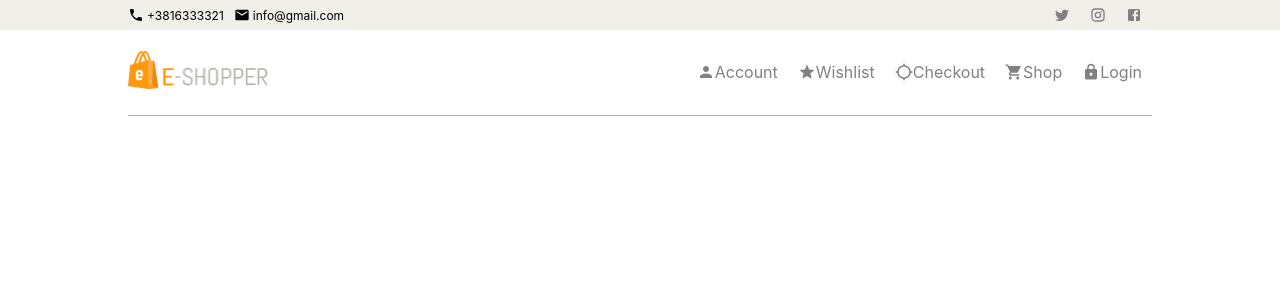
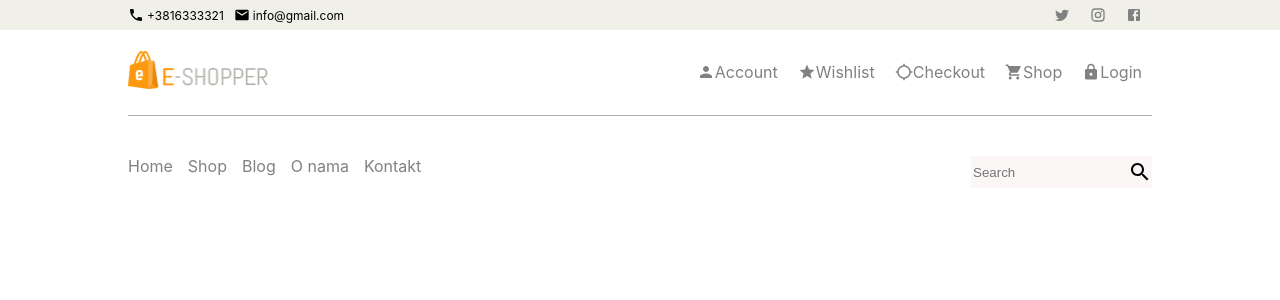
Before and after one commit to kemalkujovic/nitshop, a React (Create React App) app: page / in a window 1280 px wide. Shown: the top 300 px of the page. Built offline with nearby package versions, Linux system fonts and the light colour scheme.

Commit message:
searchBar

```diff
--- /dev/null
+++ b/src/Templates/Navigation/LinkBar.jsx
@@ -0,0 +1,62 @@
+import React from "react";
+import { Grid } from "@mui/material";
+import CustomDiv from "../../components/CustomDiv/CustomDiv";
+import { colors, fontSize } from "../../util/theme";
+import Text from "../../components/Text/Text";
+import SearchBar from "./SearchBar";
+const LinkBar = (props) => {
+  return (
+    <>
+      <CustomDiv
+        bgColor="white"
+        width="100%"
+        height="auto"
+        border="0px"
+        display="flex"
+        padding="0px 10%"
+      >
+        <Grid container direction="row">
+          <Grid item lg={6} display='flex'>
+            <CustomDiv margin="0px 15px 0px 0px">
+              <Text fontSize={fontSize.large} color={colors.grayColor}>
+                Home
+              </Text>
+            </CustomDiv>
+            <CustomDiv margin="0px 15px 0px 0px">
+              <Text fontSize={fontSize.large} color={colors.grayColor}>
+                Shop
+              </Text>
+            </CustomDiv>
+            <CustomDiv margin="0px 15px 0px 0px">
+              <Text fontSize={fontSize.large} color={colors.grayColor}>
+                Blog
+              </Text>
+            </CustomDiv>
+            <CustomDiv margin="0px 15px 0px 0px">
+              <Text fontSize={fontSize.large} color={colors.grayColor}>
+                O nama
+              </Text>
+            </CustomDiv>
+            <CustomDiv margin="0px 15px 0px 0px">
+              <Text fontSize={fontSize.large} color={colors.grayColor}>
+                Kontakt
+              </Text>
+            </CustomDiv>
+          </Grid>
+          <Grid item lg={6}>
+            <CustomDiv
+              display="flex"
+              alignItems="center"
+              justifyContent="flex-end"
+              height="100%"
+            >
+              <SearchBar />
+            </CustomDiv>
+          </Grid>
+        </Grid>
+      </CustomDiv>
+    </>
+  );
+};
+
+export default LinkBar;
--- a/src/Templates/Navigation/MainBar.jsx
+++ b/src/Templates/Navigation/MainBar.jsx
@@ -83,7 +83,7 @@ const MainBar = () => {
           width="100%"
           borderBottom="0.2px solid #b3b1b1"
           height="2px"
-          margin='20px 0px'
+          margin="20px 0px"
         />
       </Grid>
     </CustomDiv>
--- a/src/Templates/Navigation/Navigation.jsx
+++ b/src/Templates/Navigation/Navigation.jsx
@@ -2,11 +2,13 @@ import React from "react";
 import Grid from "@mui/material/Grid";
 import TopRow from "./TopRow";
 import MainBar from "./MainBar";
+import LinkBar from "./LinkBar";
 const Navigation = () => {
   return (
     <Grid container direction="row">
       <TopRow />
       <MainBar />
+      <LinkBar />
     </Grid>
   );
 };
--- /dev/null
+++ b/src/Templates/Navigation/SearchBar.css
@@ -0,0 +1,16 @@
+.search-input{
+    display: flex;
+    position: relative;
+    align-items: center;
+}
+
+.inputSearch{
+background-color: #fbf7f7;
+border: none;
+height: 30px;
+}
+.searchIcon{
+    position: absolute;
+    right: 0;
+
+}
--- /dev/null
+++ b/src/Templates/Navigation/SearchBar.jsx
@@ -0,0 +1,13 @@
+import React from "react";
+import SearchIcon from '@mui/icons-material/Search';
+import './SearchBar.css'
+const SearchBar = () => {
+    return (
+        <div className="search-input">
+            <input type="text" placeholder="Search"  className="inputSearch"/>
+            <SearchIcon className="searchIcon" />
+        </div>
+    )
+};
+
+export default SearchBar;
```
